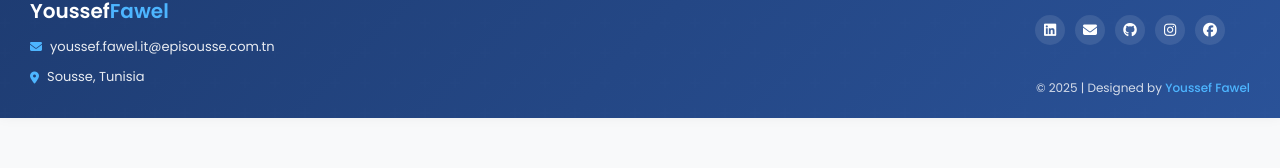
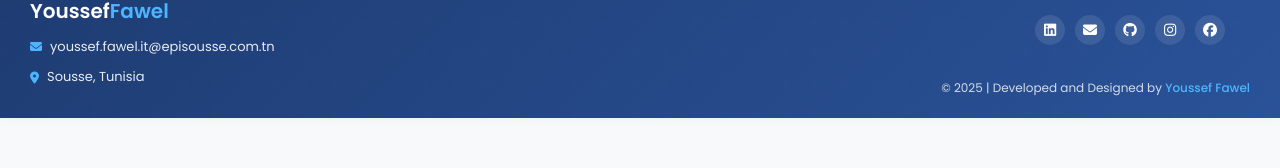
Before and after one commit to Youssef-Fawel/Portfolio, a React (Create React App) app: page /thank-you in a window 1280 px wide. Shown: the part 132-300 px from the top of the page. Built offline with nearby package versions, Linux system fonts and the light colour scheme.

Commit message:
Update Footer.js

```diff
--- a/src/components/Footer.js
+++ b/src/components/Footer.js
@@ -35,7 +35,7 @@ const Footer = () => {
             </a>
           </div>
           <div className="copyright">
-            <span>© {currentYear} | Designed by <Link to="/cv">Youssef Fawel</Link></span>
+            <span>© {currentYear} | Developed and Designed by <Link to="/cv">Youssef Fawel</Link></span>
           </div>
         </div>
       </div>
```
